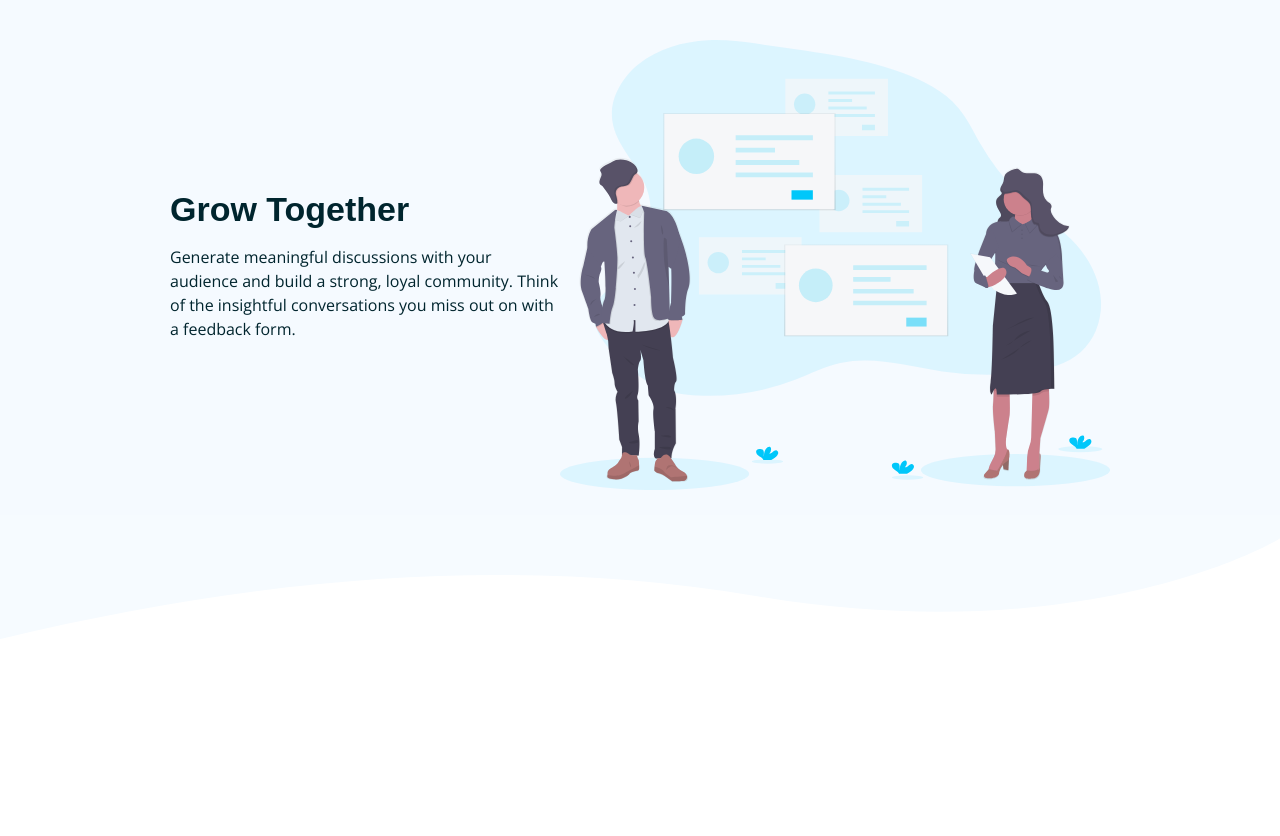
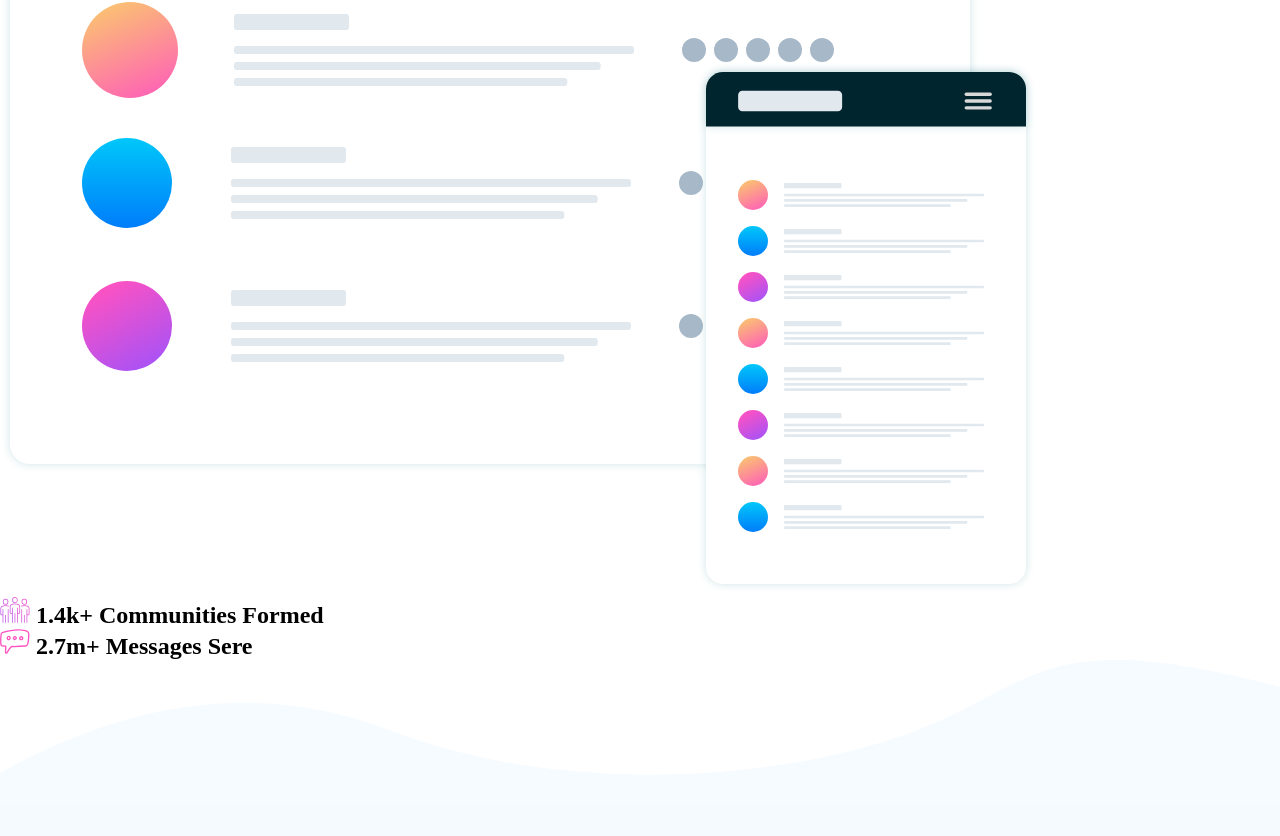
Before and after one commit to aisyahnrlh/dts-fga-a15.github.io, a website: page index.html in a window 1280 px wide. Shown: the part 550-1386 px from the top of the page. Drawn offline with nearby package versions, Linux system fonts and the light colour scheme.

Commit message:
Update index.html

```diff
--- a/index.html
+++ b/index.html
@@ -34,6 +34,20 @@
           engage in genuine discussion.
         </h2>
         <a class="main__button" href="#">Get Started For Free</a>
+      </div>
+      <!-- ngodingnya dari sini brayen -->
+      <div class="main-content">
+        <img class="pict" src="images/screen-mockups.svg" />
+      </div>
+      <div class="content">
+        <h2>
+          <img src="images/icon-communities.svg" width="30px" />
+          1.4k+ <span>Communities Formed</span>
+        </h2>
+        <h2>
+          <img src="images/icon-messages.svg" width="30px" />
+          2.7m+ <span>Messages Sere</span>
+        </h2>
       </div>
       <section class=""></section>
       <section class="section2">
@@ -137,17 +151,5 @@
         </div>
       </div>
     </footer>
-    <!-- Try it free Build The Community Your Fans Will Love Huddle re-imagines the
-    way we build communities. You have a voice, but so does your audience.
-    Create connections with your users as you engage in genuine discussion. Get
-    Started For Free 1.4k+ Communities Formed 2.7m+ Messages Sent Your Users It
-    takes no time at all to integrate Huddle with your app's authentication
-    solution. This means, once signed in to your app, your users can start
-    chatting immediately. Ready To Build Your Community? Get Started For Free
-    Lorem ipsum dolor sit amet, consectetur adipiscing elit. Mauris nulla quam,
-    hendrerit lacinia vestibulum a, ultrices quis sem. Phone: +1-543-123-4567
-    example@huddle.com Newsletter To recieve tips on how to grow your community,
-    sign up to our weekly newsletter. We’ll never send you spam or pass on your
-    email address Subscribe -->
   </body>
 </html>
```
